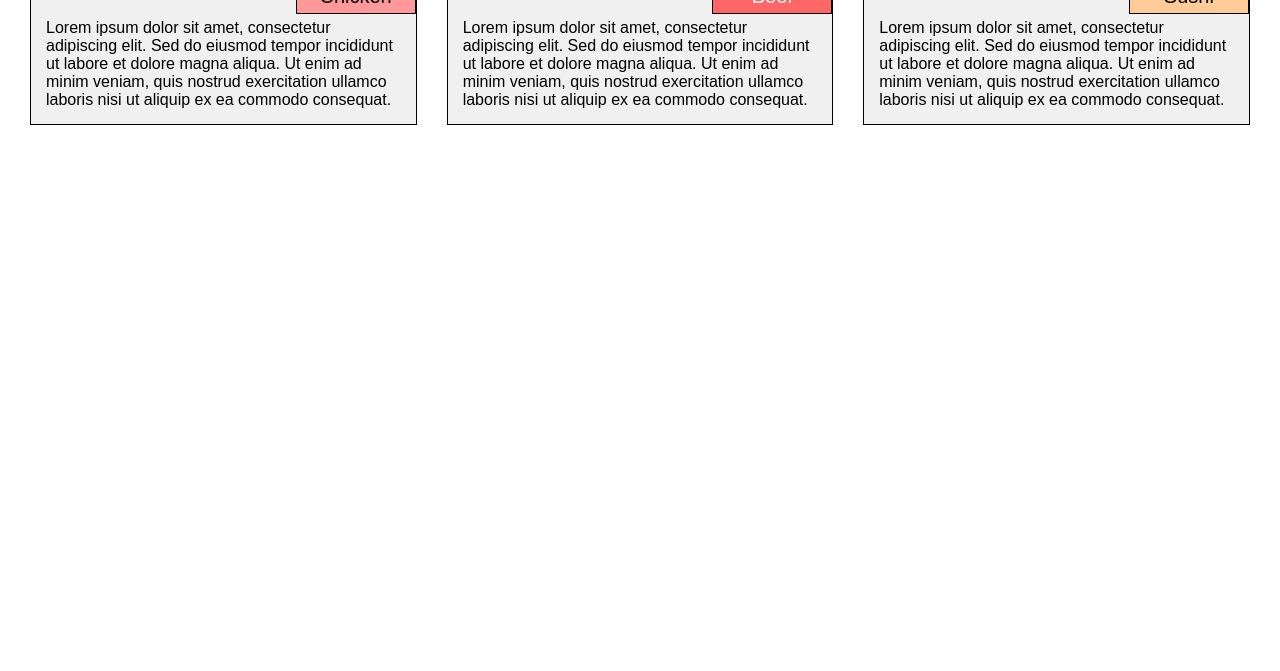
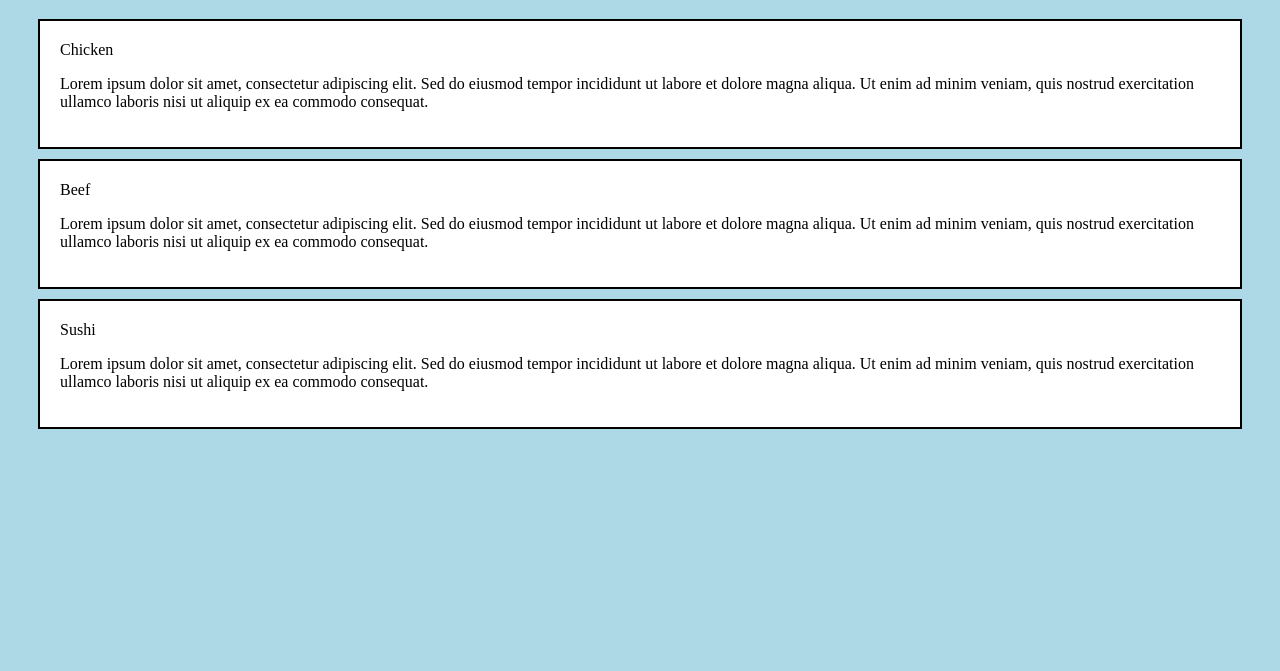
Before and after one commit to la819/web-development, a plain HTML site: page module2_solution/index.html in a window 1280 px wide. Shown: the part 129-800 px from the top of the page. Drawn offline with Linux system fonts and the light colour scheme.

Commit message:
style.css

```diff
--- a/module2_solution/css/style.css
+++ b/module2_solution/css/style.css
@@ -1,79 +1,19 @@
-* {
-    box-sizing: border-box;
-    margin: 0;
-    padding: 0;
-}
-
+/* Simple test to see if CSS works */
 body {
-    font-family: Arial, Helvetica, sans-serif;
+    background-color: lightblue;
+    padding: 20px;
 }
 
 h1 {
+    color: white;
+    background-color: darkblue;
     text-align: center;
-    margin: 30px 0;
-    font-size: 1.75em; /* 75% larger than default */
-}
-
-.container {
-    width: 100%;
-    padding: 0 15px;
+    padding: 20px;
 }
 
 .section {
-    background-color: #f0f0f0;
-    border: 1px solid black;
-    position: relative;
-    margin: 15px;
-    padding: 40px 15px 15px 15px;
-    float: left;
+    background-color: white;
+    border: 2px solid black;
+    margin: 10px;
+    padding: 20px;
 }
-
-.section-title {
-    position: absolute;
-    top: 0;
-    right: 0;
-    width: 120px;
-    text-align: center;
-    padding: 5px;
-    border: 1px solid black;
-    font-size: 1.25em; /* 25% larger than default */
-}
-
-#chicken-title {
-    background-color: #ff9999; /* Light red */
-}
-
-#beef-title {
-    background-color: #ff6666; /* Medium red */
-    color: white;
-}
-
-#sushi-title {
-    background-color: #ffcc99; /* Light orange */
-}
-
-/* Desktop View (992px and above) */
-@media (min-width: 992px) {
-    .col-lg-4 {
-        width: calc(33.33% - 30px); /* 3 columns with margins */
-    }
-}
-
-/* Tablet View (768px to 991px) */
-@media (min-width: 768px) and (max-width: 991px) {
-    .col-md-6 {
-        width: calc(50% - 30px); /* 2 columns */
-    }
-    .col-md-12 {
-        width: calc(100% - 30px); /* 1 full-width column */
-        clear: both; /* Force to new row */
-    }
-}
-
-/* Mobile View (767px and below) */
-@media (max-width: 767px) {
-    .col-sm-12 {
-        width: calc(100% - 30px); /* 1 full-width column */
-        clear: both; /* Force stacking */
-    }
-}
```
